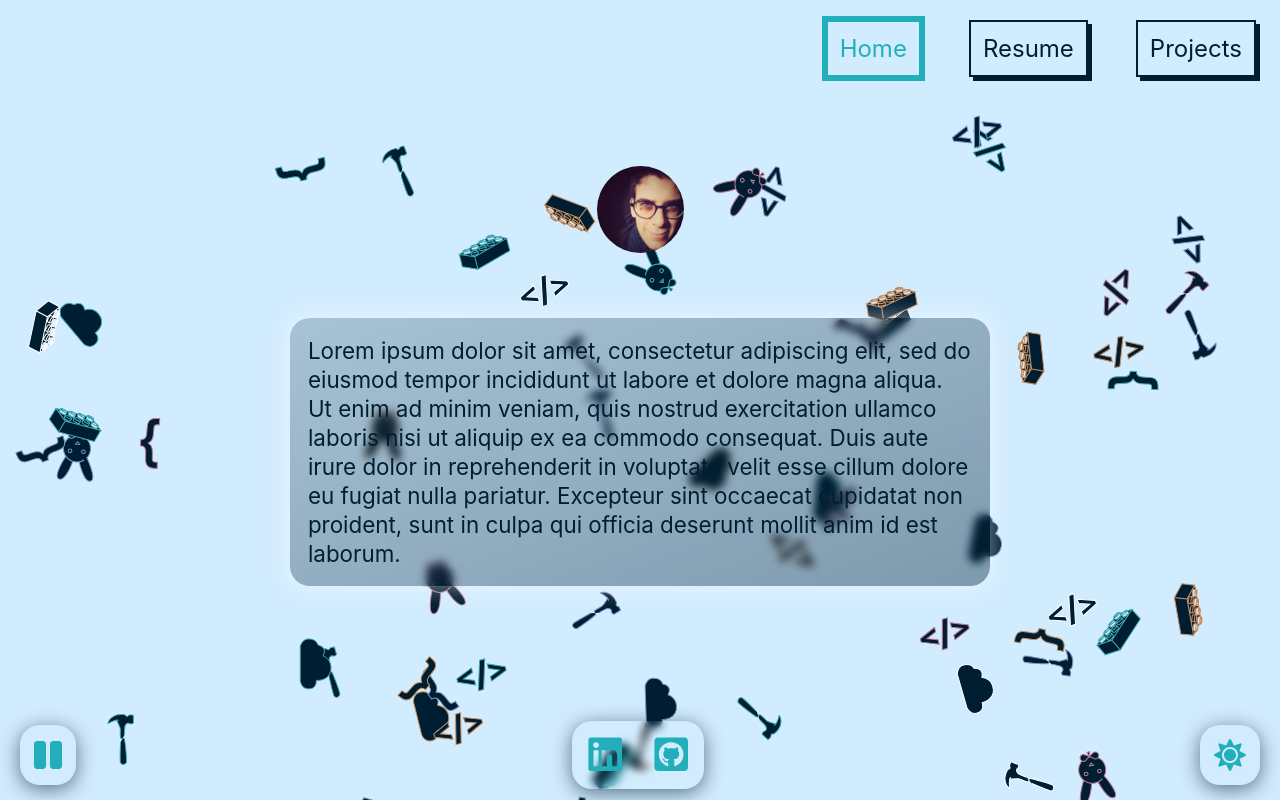
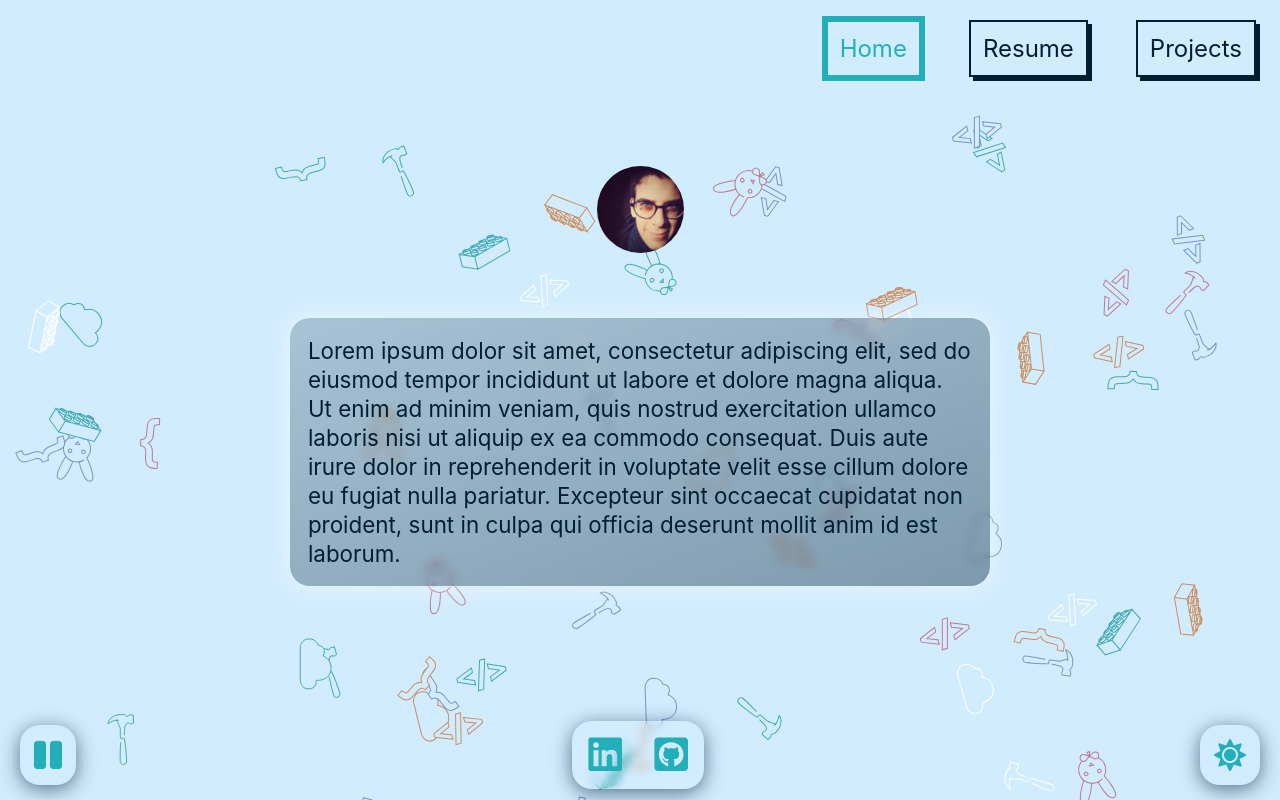
Before and after one commit to namfal/portfolio, a Vue app: page / in a window 1280 px wide. Built offline with nearby package versions, Linux system fonts and the light colour scheme.

Commit message:
fixed the fill color for the light theme for canvas component

```diff
--- a/src/components/Canvas.vue
+++ b/src/components/Canvas.vue
@@ -37,7 +37,7 @@ export default {
 		},
 		darkTheme: function () {
 			this.paperSet.attr({
-				fill: this.darkTheme ? '#001E32' : '#d2ecff'
+				fill: this.getFillColor()
 			})
 		}
 	},
@@ -96,7 +96,7 @@ export default {
 				this.paper.path(path)
 					.attr({
 						stroke: color,
-						fill: '#001E32',
+						fill: this.getFillColor(),
 						'stroke-width': 1
 					})
 					.translate(x, y)
@@ -110,6 +110,9 @@ export default {
 			if (this.paper) this.paper.remove()
 			this.paper = new Raphael(this.$refs.container, this.width, this.height)
 			this.drawPatterns()
+		},
+		getFillColor () {
+			return this.darkTheme ? '#001E32' : '#d2ecff'
 		}
 	}
 }
```
